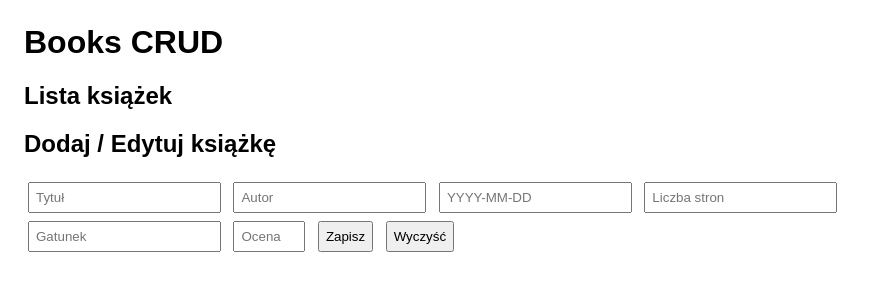
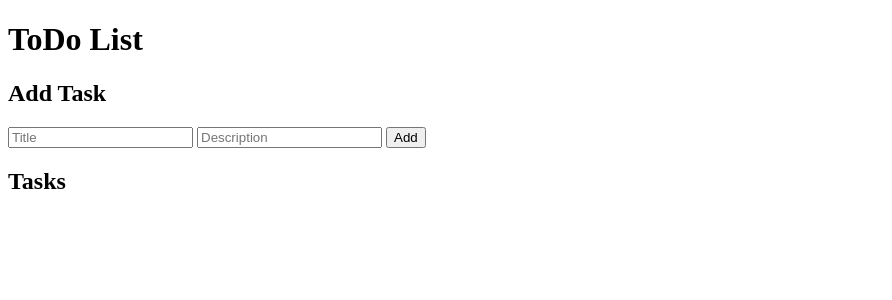
Before and after one commit to DanielTymoshenko-ux/CRUD-project, a Python web app: template templates/index.html in a window 1280 px wide. Shown: the top 300 px of the page, without its empty margins (0-892 px from the left). Run offline with Jinja, Linux system fonts and the light colour scheme; the template is opened without the code that fills it, so the values that code supplies are empty.

Commit message:
Refactor index.html for ToDo List application
Updated the HTML structure to reflect a ToDo List application, changing the language, title, and sections accordingly.

```diff
--- a/templates/index.html
+++ b/templates/index.html
@@ -1,33 +1,21 @@
-<!doctype html>
-<html lang="pl">
+<!DOCTYPE html>
+<html lang="en">
 <head>
-<meta charset="utf-8">
-<meta name="viewport" content="width=device-width,initial-scale=1">
-<title>Books CRUD</title>
-<style>
-body{font-family:Arial,Helvetica,sans-serif;max-width:900px;margin:24px}
-input,button{padding:6px;margin:4px}
-.book{border:1px solid #ddd;padding:8px;margin:6px 0;border-radius:6px}
-</style>
+  <meta charset="UTF-8">
+  <title>ToDo CRUD</title>
+  <script src="/static/script.js" defer></script>
 </head>
 <body>
-<h1>Books CRUD</h1>
-<section>
-<h2>Lista książek</h2>
-<div id="books"></div>
-</section>
-<section>
-<h2>Dodaj / Edytuj książkę</h2>
-<input id="bookId" type="hidden">
-<input id="title" placeholder="Tytuł">
-<input id="author" placeholder="Autor">
-<input id="published_date" placeholder="YYYY-MM-DD">
-<input id="pages" type="number" min="0" placeholder="Liczba stron">
-<input id="genre" placeholder="Gatunek">
-<input id="rating" type="number" min="0" max="5" step="0.1" placeholder="Ocena (0-5)">
-<button id="saveBtn">Zapisz</button>
-<button id="clearBtn">Wyczyść</button>
-</section>
-<script src="app.js"></script>
+  <h1>ToDo List</h1>
+
+  <h2>Add Task</h2>
+  <form id="addForm">
+    <input type="text" id="taskTitle" placeholder="Title" required>
+    <input type="text" id="taskDesc" placeholder="Description">
+    <button type="button" onclick="addTask()">Add</button>
+  </form>
+
+  <h2>Tasks</h2>
+  <ul id="taskList"></ul>
 </body>
 </html>
```
